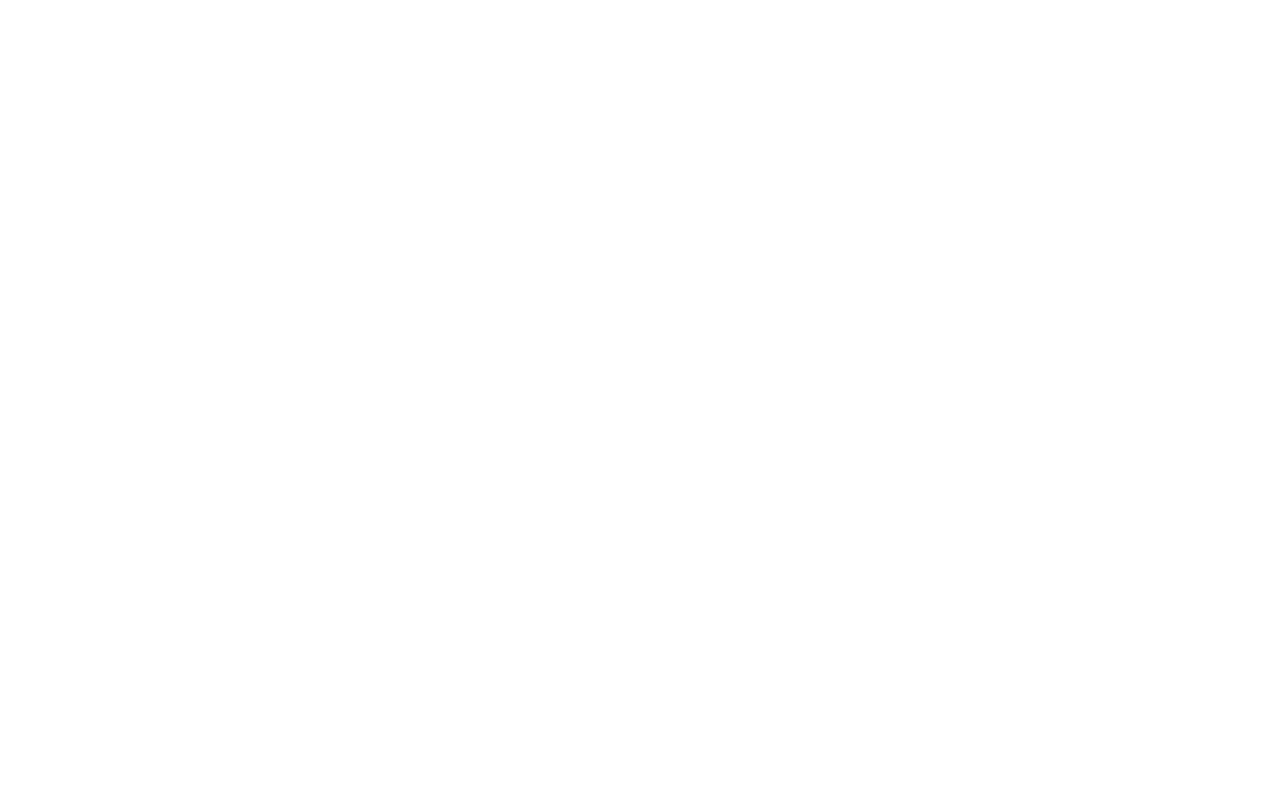
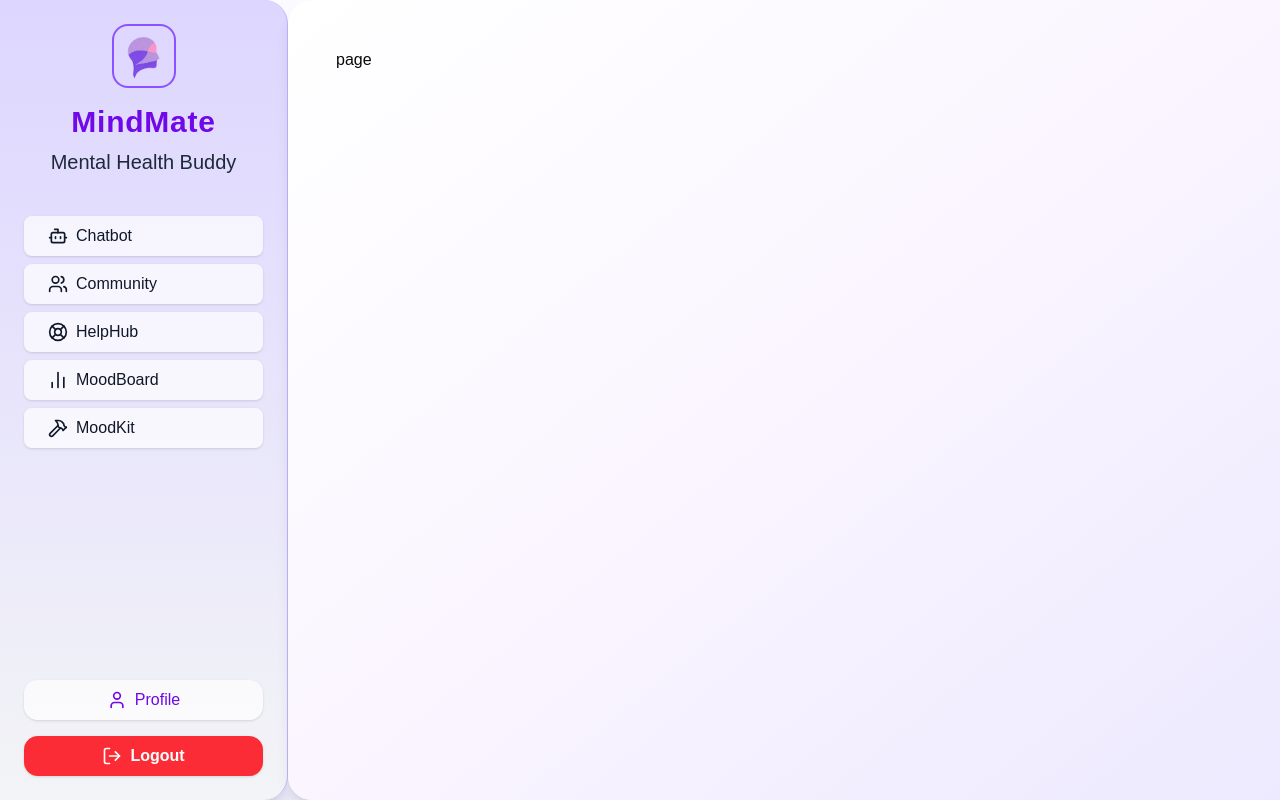
Before and after one commit to Shafahid/MindMate, a Next.js app in the folder frontend/: page /dashboard/chatbot in a window 1280 px wide. Built offline with nearby package versions, Linux system fonts and the light colour scheme.

Commit message:
dasboard sidebar

```diff
--- a/frontend/app/dashboard/layout.tsx
+++ b/frontend/app/dashboard/layout.tsx
@@ -1,11 +1,52 @@
-import React from 'react'
+// app/dashboard/layout.tsx
+import Link from "next/link";
+import { Bot, Users, LifeBuoy, BarChart2, Hammer, User, LogOut } from "lucide-react";
 
-function layout() {
+export default function DashboardLayout({
+  children,
+}: {
+  children: React.ReactNode;
+}) {
   return (
-    <div>
+    <div className="flex min-h-screen bg-gradient-to-br from-white via-violet-100 to-white">
+      {/* Sidebar */}
+      <aside className="w-72 bg-gradient-to-b from-violet-200 to-gray-100 shadow-xl rounded-r-3xl p-6 flex flex-col justify-between border-r border-violet-300">
+        <div>
+          <div className="flex flex-col items-center mb-10">
+            <img src="/mindmate.png" alt="Logo" className="w-16 h-16 mb-4 rounded-2xl border-2 border-violet-500" />
+            <h2 className="text-3xl font-bold font-nohemi text-violet-700 tracking-wide mb-2">MindMate</h2>
+            <span className="text-xl text-gray-800 font-light font-nohemi">Mental Health Buddy</span>
+          </div>
+          <nav className="flex flex-col gap-2 font-nohemi text-center ">
+            <Link href="/dashboard/chatbot" className="flex items-center gap-2 px-6 py-2 rounded-md bg-white/70 hover:bg-border-200 text-gray-900 font-medium shadow transition-all">
+              <Bot className="w-5 h-5" /> Chatbot
+            </Link>
+            <Link href="/dashboard/community" className="flex items-center gap-2 px-6 py-2 rounded-md bg-white/70 hover:bg-border-200 text-gray-900 font-medium shadow transition-all">
+              <Users className="w-5 h-5" /> Community
+            </Link>
+            <Link href="/dashboard/helphub" className="flex items-center gap-2 px-6 py-2 rounded-md bg-white/70 hover:bg-border-200 text-gray-900 font-medium shadow transition-all">
+              <LifeBuoy className="w-5 h-5" /> HelpHub
+            </Link>
+            <Link href="/dashboard/moodboard" className="flex items-center gap-2 px-6 py-2 rounded-md bg-white/70 hover:bg-border-200 text-gray-900 font-medium shadow transition-all">
+              <BarChart2 className="w-5 h-5" /> MoodBoard
+            </Link>
+            <Link href="/dashboard/moodkit" className="flex items-center gap-2 px-6 py-2 rounded-md bg-white/70 hover:bg-border-200 text-gray-900 font-medium shadow transition-all">
+              <Hammer className="w-5 h-5" /> MoodKit
+            </Link>
+          </nav>
+        </div>
+        <div className="flex flex-col items-center gap-4 mt-10">
+          <Link href="/profile" className="font-nohemi flex items-center gap-2 px-4 py-2 rounded-xl bg-white/70 hover:bg-violet-200 text-violet-700 font-medium shadow transition-all w-full justify-center">
+            <User className="w-5 h-5" /> Profile
+          </Link>
+          <Link href="/logout" className="font-nohemi flex items-center gap-2 px-4 py-2 rounded-xl bg-red-500 hover:bg-red-600 text-white font-semibold shadow w-full justify-center">
+            <LogOut className="w-5 h-5" /> Logout
+          </Link>
+        </div>
+      </aside>
 
+      {/* Main content */}
+      <main className="flex-1 p-8 lg:p-12 bg-gradient-to-br from-white via-purple-50 to-violet-100 rounded-l-3xl shadow-lg">{children}</main>
     </div>
-  )
+  );
 }
-
-export default layout
```
